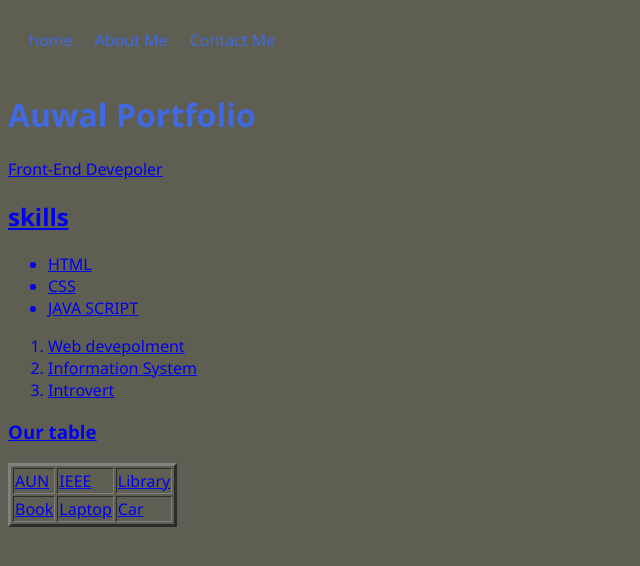
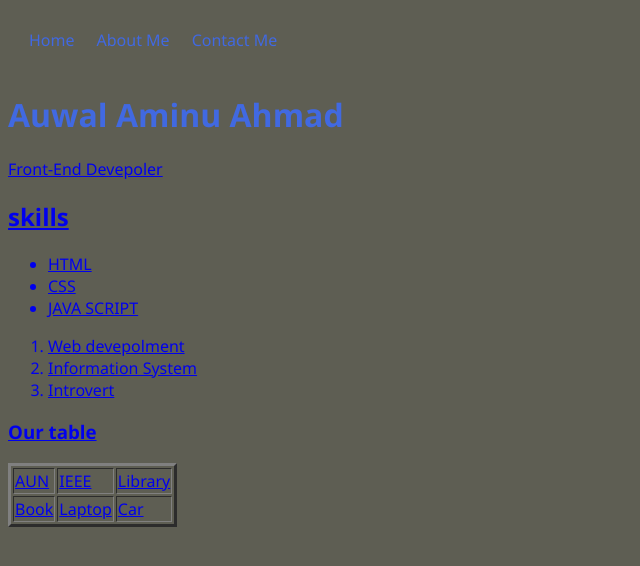
Before and after one commit to aminuauwal/auwalaminu.com, a plain HTML site: page website.HTML in a window 1280 px wide. Shown: the whole page, without its empty margins (0-640 px from the left). Drawn offline with Linux system fonts and the light colour scheme.

Commit message:
Add files via upload

```diff
--- a/website.HTML
+++ b/website.HTML
@@ -1,20 +1,20 @@
 <!DOCTYPE html>
 <html>
 <head>
-  <title>portfolio-auwal portfolio</title>
+  <title>Aminu-Auwal Ahmad</title>
   <link rel="stylesheet" href="style.css">
 </head>
 
 <body>
     <table cellspacing="20">
         <tr>
-            <td>home</td>
+            <td>Home</td>
             <td>About Me</td>
             <td>Contact Me</td>
         </tr>
     </table>
 
-    <h1>Auwal Portfolio</h1>
+    <h1>Auwal Aminu Ahmad</h1>
     <a href="https://canvas.aun.edu.ng/"
     <p> Front-End Devepoler</p>
     <h2>skills</h2>
```
